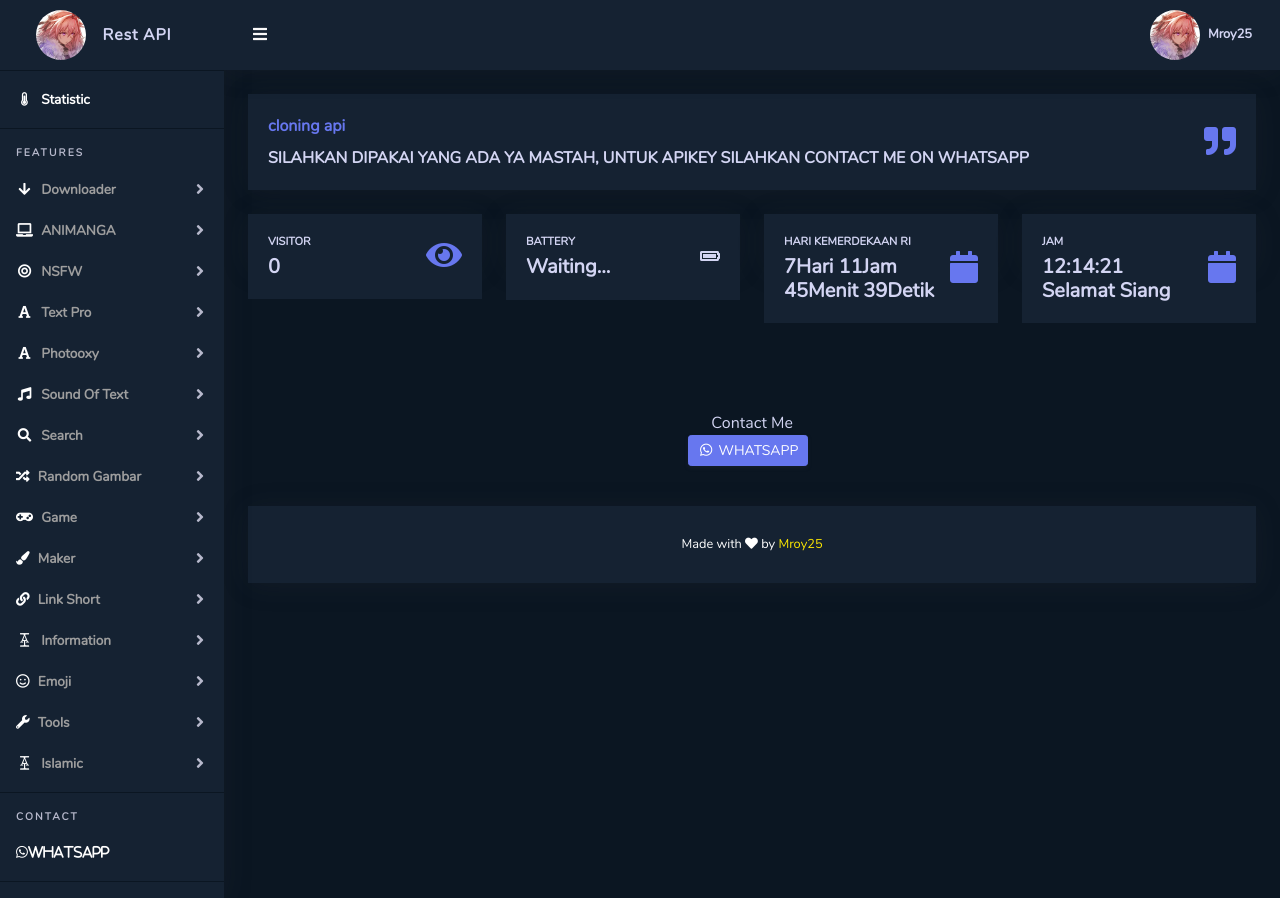
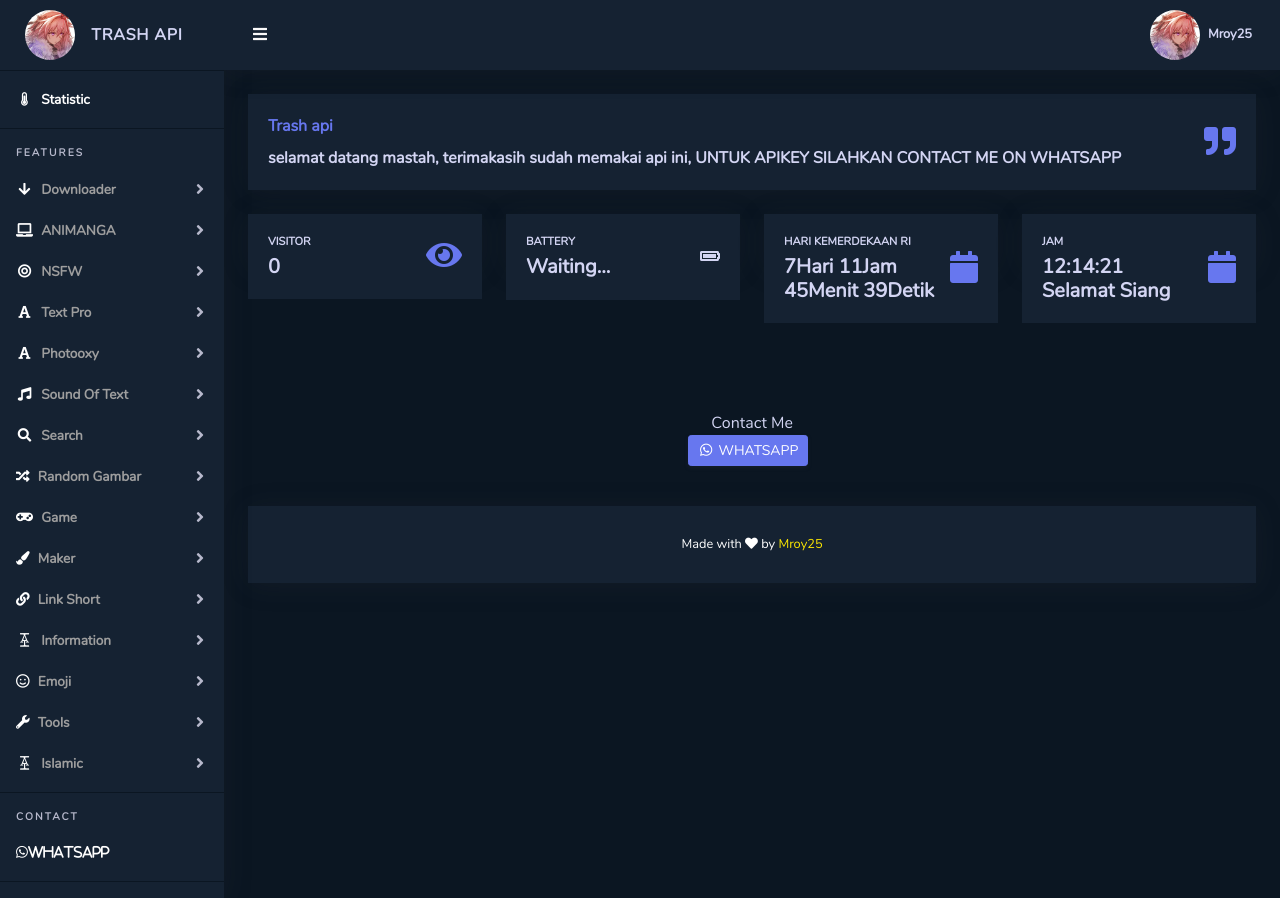
Before and after one commit to mroy-25/apitrash, a website: page view/docs.html in a window 1280 px wide. Drawn offline with Linux system fonts and the light colour scheme; files that its build step writes are made by us from their sources; no server answers; a script that the page names is missing; files whose address does not match are found by name.

Commit message:
apitrash

```diff
--- a/view/docs.html
+++ b/view/docs.html
@@ -6,7 +6,7 @@
     <meta charset="utf-8">
     <meta http-equiv="X-UA-Compatible" content="IE=edge">
     <meta name="viewport" content="width=device-width, initial-scale=1, shrink-to-fit=no">
-    <meta name="description" content="REST API CLONING">
+    <meta name="description" content="TRASH API CLONING">
     <meta name="author" content="mroy25">
     <meta property="og:image" content="https://telegra.ph/file/a50f813d2da52e65fba0f.jpg">
     <title>Mroy25 trash api</title>
@@ -24,7 +24,7 @@
         <ul class="navbar-nav sidebar sidebar-light accordion" id="accordionSidebar">
             <a class="sidebar-brand d-flex align-items-center justify-content-center" href="/docs">
                 <img src="images/icon.png" class="rounded-circle shadow-4"style="width: 50px;" alt="Avatar" />
-                <div class="sidebar-brand-text mx-3">Rest API</div>
+                <div class="sidebar-brand-text mx-3">TRASH API</div>
             </a>
             <hr class="sidebar-divider my-0">
             <li class="nav-item active">
@@ -347,7 +347,7 @@
                 </a>
                 <div id="collapseIslamic" class="collapse" aria-labelledby="headingTable" data-parent="#accordionSidebar">
                     <div class="py-2 collapse-inner rounded">
-                        <h6 class="collapse-header">Islam Masyaallah</h6>
+                        <h6 class="collapse-header">Islam feature</h6>
                         <a class="collapse-item" target="_blank" href="api/islamic/surah?no=1&apikey=BETA">Search Surah</a>
                         <a class="collapse-item" target="_blank" href="api/islamic/tafsirsurah?text=adam&apikey=BETA">Tafsir Surah</a>
 
@@ -390,8 +390,8 @@
                         <div class="card-body">
                             <div class="row align-items-center">
                                 <div class="col mr-2">
-                                    <div class="text-md-left font-weight-bold mb-2 text-primary">cloning api </div>
-                                    <div class="text-sm-left mb-0 font-weight-bold">SILAHKAN DIPAKAI YANG ADA YA MASTAH, UNTUK APIKEY SILAHKAN CONTACT ME ON WHATSAPP
+                                    <div class="text-md-left font-weight-bold mb-2 text-primary">Trash api </div>
+                                    <div class="text-sm-left mb-0 font-weight-bold">selamat datang mastah, terimakasih sudah memakai api ini, UNTUK APIKEY SILAHKAN CONTACT ME ON WHATSAPP
                                     </div>
                                 </div>
                                 <div class="col-auto">
```
